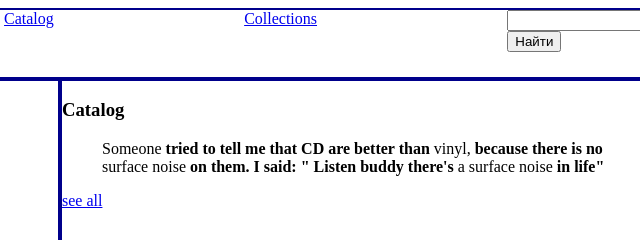
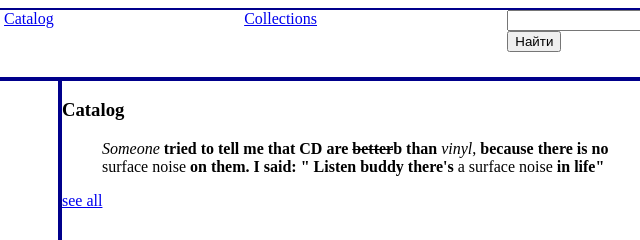
Before and after one commit to thenewfroza/FrontEnd, a plain HTML site: page lab_1/vinylShop.html in a window 1280 px wide. Shown: the top 240 px of the page, 616-1256 px from the left. Drawn offline with Linux system fonts and the light colour scheme.

Commit message:
feat: lab 2

```diff
--- a/lab_1/vinylShop.html
+++ b/lab_1/vinylShop.html
@@ -66,7 +66,7 @@
                 Catalog
             </h3>
                 <blockquote>
-                    Someone <strong>tried to tell me that CD are better than</strong> vinyl,  <strong> because there is no </strong> surface noise  <strong> on them. I said: " Listen buddy there's  </strong> a surface noise  <strong> in life" </strong>
+                    <i>Someone</i> <strong>tried to tell me that CD are <del>better</del>b than</strong> <i>vinyl</i>,  <strong> because there is no </strong> surface noise  <strong> on them. I said: " Listen buddy there's  </strong> a surface noise  <strong> in life" </strong>
                 </blockquote>
             <div>
                 <a href="about.html">see all</a>
```
